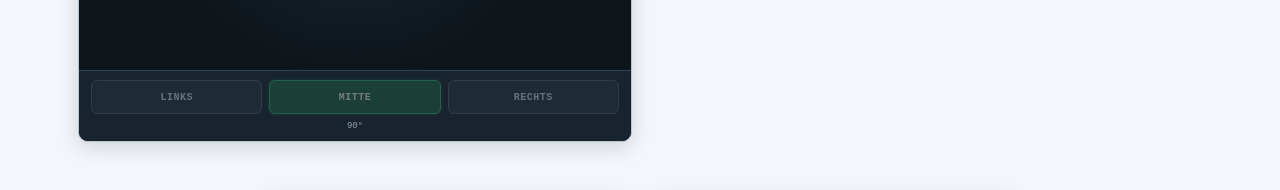
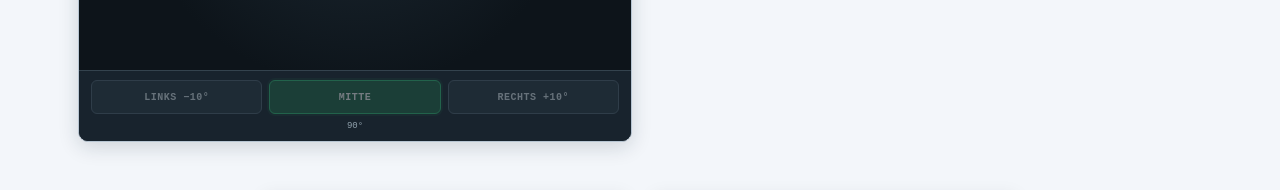
Before and after one commit to alaa-alhaidar/arduino_proj, a Next.js app: page / in a window 1280 px wide. Shown: the part 534-724 px from the top of the page. Built offline with nearby package versions, Linux system fonts and the light colour scheme; no server answers.

Commit message:
Move camera servo in ten degree steps

```diff
--- a/app/page.tsx
+++ b/app/page.tsx
@@ -449,21 +449,28 @@ export default function Dashboard() {
             )}
           </div>
           <div className="camera-servo" aria-label="Kamera ausrichten">
-            {[
-              { label: "LINKS", angle: 0 },
-              { label: "MITTE", angle: 90 },
-              { label: "RECHTS", angle: 180 },
-            ].map(({ label, angle }) => (
-              <button
-                key={angle}
-                type="button"
-                disabled={!cameraActive || servoPending}
-                className={servoAngle === angle ? "active" : ""}
-                onClick={() => controlServo(angle)}
-              >
-                {label}
-              </button>
-            ))}
+            <button
+              type="button"
+              disabled={!cameraActive || servoPending || servoAngle <= 0}
+              onClick={() => controlServo(Math.max(0, servoAngle - 10))}
+            >
+              LINKS −10°
+            </button>
+            <button
+              type="button"
+              disabled={!cameraActive || servoPending}
+              className={servoAngle === 90 ? "active" : ""}
+              onClick={() => controlServo(90)}
+            >
+              MITTE
+            </button>
+            <button
+              type="button"
+              disabled={!cameraActive || servoPending || servoAngle >= 180}
+              onClick={() => controlServo(Math.min(180, servoAngle + 10))}
+            >
+              RECHTS +10°
+            </button>
             <small>{servoError ?? (servoPending ? "Kamera wird bewegt …" : `${servoAngle}°`)}</small>
           </div>
         </section>
```
